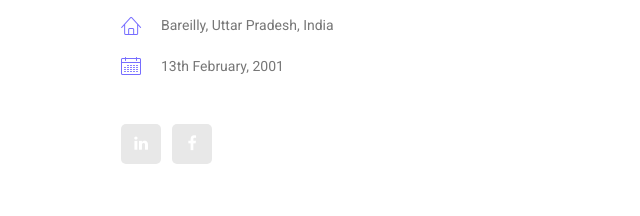
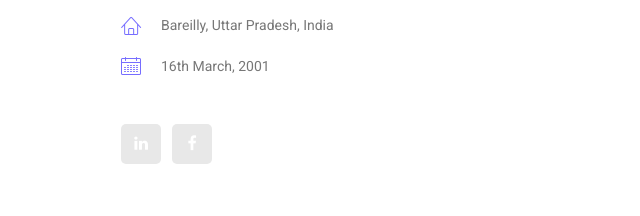
Before and after one commit to arpitgangwar589/arpitgangwar589.github.io, a plain HTML site: page index.html in a window 1280 px wide. Shown: the part 584-800 px from the top of the page, 569-1209 px from the left. Drawn offline with Linux system fonts and the light colour scheme.

Commit message:
DOB change

```diff
--- a/index.html
+++ b/index.html
@@ -99,7 +99,7 @@
 									<li><a style="font-size: 14px;" href="#"><i
 												class="lnr lnr-home"></i>Bareilly, Uttar Pradesh, India </a></li>
 									<li><a style="font-size: 14px;" href="#"><i
-										class="lnr lnr-calendar-full"></i> 13th February, 2001
+										class="lnr lnr-calendar-full"></i> 16th March, 2001
 									</a></li>
 								</ul>
 								<ul class="list personal_social">
```
Also changed, not shown: 7 other files.
